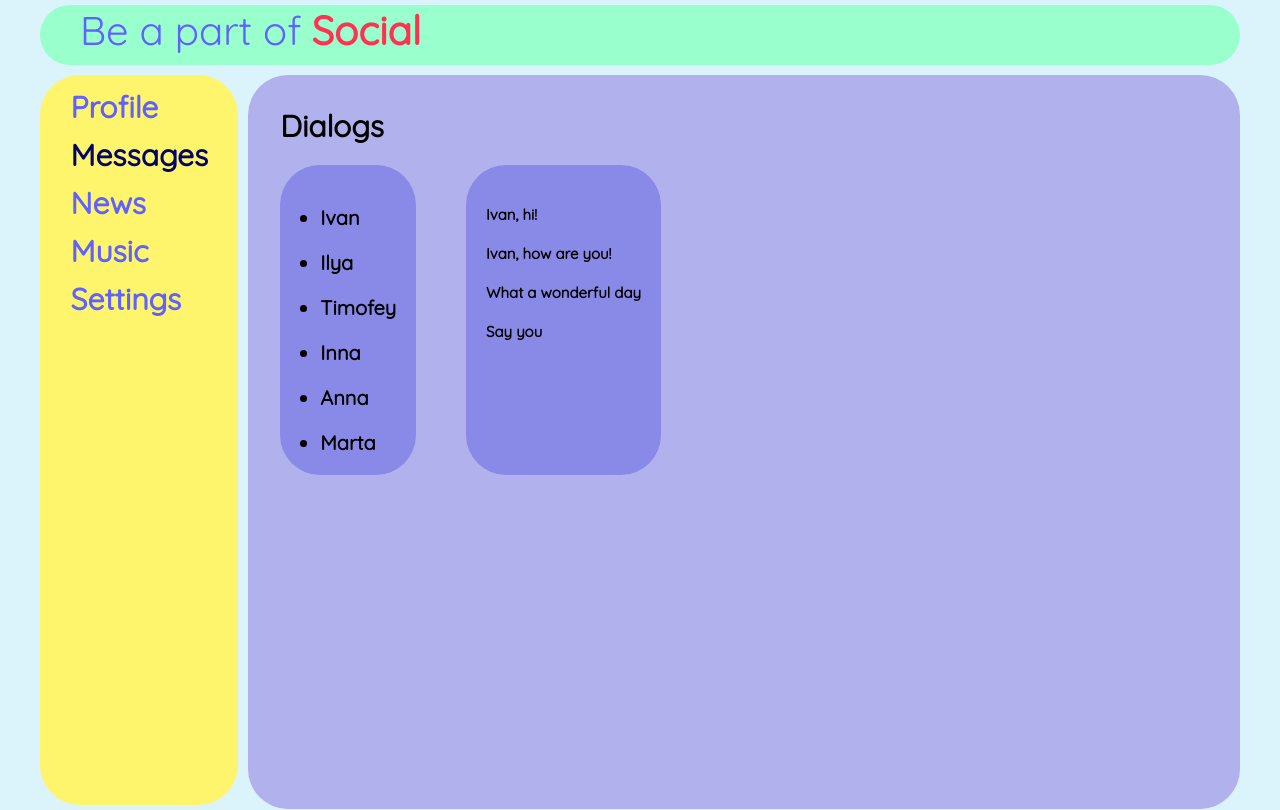
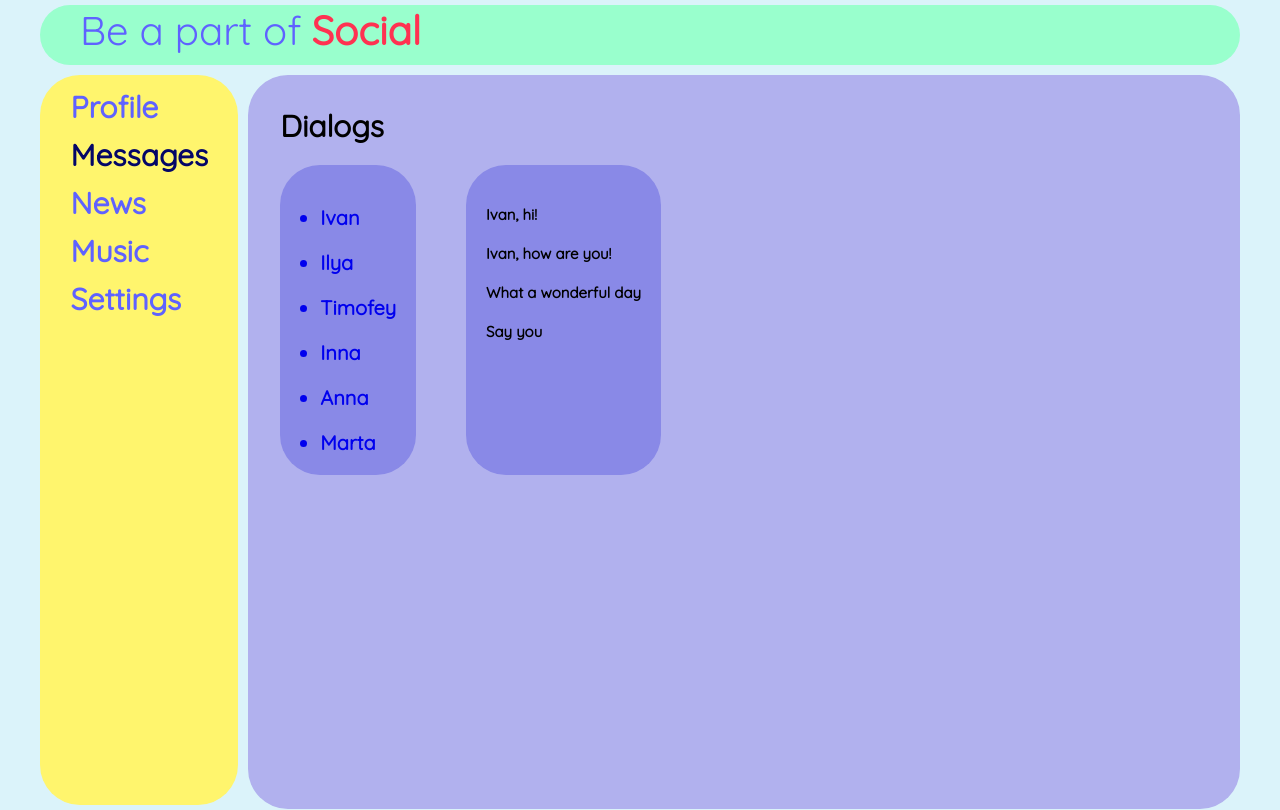
Before and after one commit to IvanUpdate/social-network, a React (Create React App) app: page /dialogs in a window 1280 px wide. Built offline with nearby package versions, Linux system fonts and the light colour scheme.

Commit message:
add dialogs navlinks

```diff
--- a/src/App.js
+++ b/src/App.js
@@ -17,7 +17,7 @@ const App = () => {
                 <Routes>
                     <Route path="/" element={<Profile />} />
                     <Route path="/about" element={"About"} />
-                    <Route path="/dialogs" element={<Dialogs />} />
+                    <Route path="/dialogs" element={<Dialogs />} exact={true}/>
                 </Routes>
                 </section>
             </div>
--- a/src/components/Dialogs/Dialogs.jsx
+++ b/src/components/Dialogs/Dialogs.jsx
@@ -1,5 +1,6 @@
 import React from 'react';
 import styles from './Dialogs.module.css';
+import {NavLink} from "react-router-dom";
 
 export const Dialogs = (props) => {
 
@@ -7,14 +8,14 @@ export const Dialogs = (props) => {
         <main className={styles.dialogs}>
             <span className={styles.title}>Dialogs</span>
             <div className={styles.content}>
-            <section className={styles.users}>
-                <span className={styles.user}>Ivan</span>
-                <span className={styles.user}>Ilya</span>
-                <span className={styles.user}>Timofey</span>
-                <span className={styles.user}>Inna</span>
-                <span className={styles.user}>Anna</span>
-                <span className={styles.user}>Marta</span>
-            </section>
+                <section className={styles.users}>
+                    <NavLink className={({isActive})=>isActive ? styles.user_active : styles.user} to={"/dialogs/1"}>Ivan</NavLink>
+                    <NavLink className={({isActive})=>isActive ? styles.user_active : styles.user} to={"/dialogs/2"}>Ilya</NavLink>
+                    <NavLink className={({isActive})=>isActive ? styles.user_active : styles.user} to={"/dialogs/3"}>Timofey</NavLink>
+                    <NavLink className={({isActive})=>isActive ? styles.user_active : styles.user} to={"/dialogs/4"}>Inna</NavLink>
+                    <NavLink className={({isActive})=>isActive ? styles.user_active : styles.user} to={"/dialogs/5"}>Anna</NavLink>
+                    <NavLink className={({isActive})=>isActive ? styles.user_active : styles.user}to={"/dialogs/6"}>Marta</NavLink>
+                </section>
                 <section className={styles.messages}>
                     <span className={styles.message}>Ivan, hi!</span>
                     <span className={styles.message}>Ivan, how are you!</span>
--- a/src/components/Dialogs/Dialogs.module.css
+++ b/src/components/Dialogs/Dialogs.module.css
@@ -17,17 +17,22 @@
     flex-direction: column;
     padding: 20px;
     max-width: 100px;
+    font-size: 20px;
 }
 
 .title {
     font-size: 30px;
 }
 
-.user {
-    font-size: 20px;
+.user, .user_active {
     padding-top: 20px;
     display: list-item;
     margin-left: 20px;
+    text-decoration: none;
+}
+
+.user_active {
+    color: #040667;
 }
 
 .content {
--- a/src/components/ui/Textarea/Textarea.jsx
+++ b/src/components/ui/Textarea/Textarea.jsx
@@ -5,12 +5,15 @@ export const Textarea = () => {
 
     const StyledArea = styled.textarea`
       background-color: #99FFCD;
-      border-radius: 10px;
+      border-radius: 40px;
       border: none;
-      padding: 1em;
+      padding: 10px 30px;
       font-family: 'Quicksand', sans-serif;
       font-size: 16px;
       color: #5f62ff;
+      width: 30em;
+      margin-left: 10px;
+      min-height: 7em;
     `
 
     return (
```
